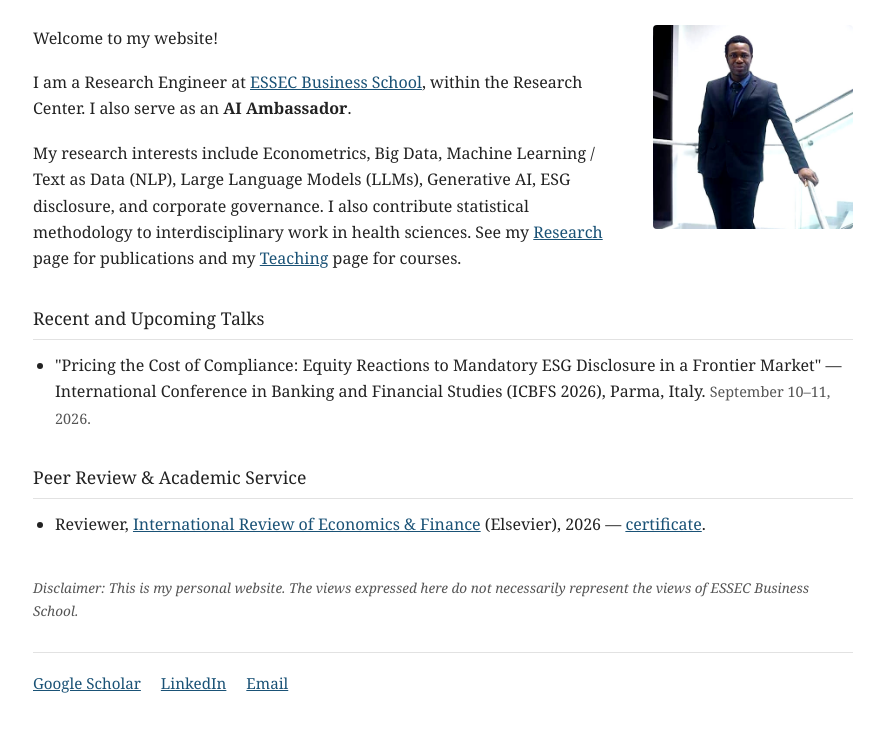
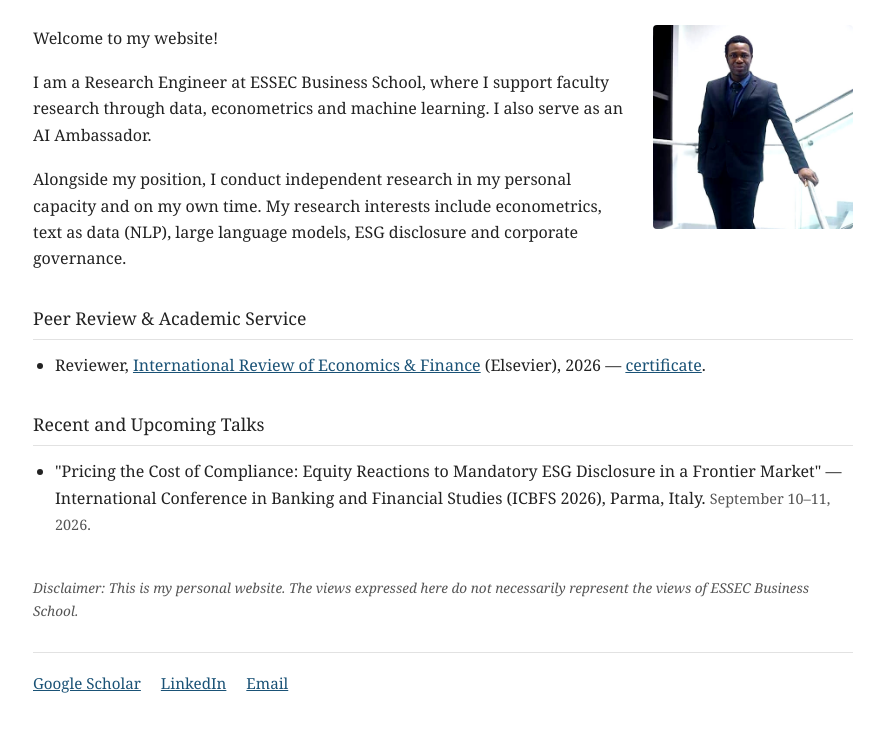
Before and after one commit to josephagossa/josephagossa.github.io, a plain HTML site: page index.html in a window 1280 px wide. Shown: the part 147-878 px from the top of the page, without its empty margins (197-1081 px from the left). Drawn offline with Linux system fonts and the light colour scheme.

Commit message:
Add files via upload

```diff
--- a/index.html
+++ b/index.html
@@ -57,18 +57,18 @@
 
     <p>Welcome to my website!</p>
 
-    <p>I am a Research Engineer at <a href="https://www.essec.edu/" target="_blank">ESSEC Business School</a>, within the Research Center. I also serve as an <strong>AI Ambassador</strong>.</p>
+    <p>I am a Research Engineer at ESSEC Business School, where I support faculty research through data, econometrics and machine learning. I also serve as an AI Ambassador.</p>
 
-    <p>My research interests include Econometrics, Big Data, Machine Learning / Text as Data (NLP), Large Language Models (LLMs), Generative AI, ESG disclosure, and corporate governance. I also contribute statistical methodology to interdisciplinary work in health sciences. See my <a href="research_papers.html">Research</a> page for publications and my <a href="teaching.html">Teaching</a> page for courses.</p>
+    <p>Alongside my position, I conduct independent research in my personal capacity and on my own time. My research interests include econometrics, text as data (NLP), large language models, ESG disclosure and corporate governance.</p>
+
+    <h4>Peer Review &amp; Academic Service</h4>
+    <ul class="talks">
+      <li>Reviewer, <a href="https://www.sciencedirect.com/journal/international-review-of-economics-and-finance" target="_blank">International Review of Economics &amp; Finance</a> (Elsevier), 2026 &mdash; <a href="https://josephagossa.github.io/Certificate_IREF_Reviewer_2026.pdf" target="_blank">certificate</a>.</li>
+    </ul>
 
     <h4>Recent and Upcoming Talks</h4>
     <ul class="talks">
       <li>"Pricing the Cost of Compliance: Equity Reactions to Mandatory ESG Disclosure in a Frontier Market" &mdash; International Conference in Banking and Financial Studies (ICBFS 2026), Parma, Italy. <span class="when">September 10&ndash;11, 2026.</span></li>
-    </ul>
-
-    <h4>Peer Review &amp; Academic Service</h4>
-    <ul class="talks">
-      <li>Reviewer, <a href="https://www.sciencedirect.com/journal/international-review-of-economics-and-finance" target="_blank">International Review of Economics &amp; Finance</a> (Elsevier), 2026 &mdash; <a href="https://josephagossa.github.io/Certificate_IREF_Reviewer_2026.pdf" target="_blank">certificate</a>.</li>
     </ul>
 
     <p class="disclaimer">Disclaimer: This is my personal website. The views expressed here do not necessarily represent the views of ESSEC Business School.</p>
```
